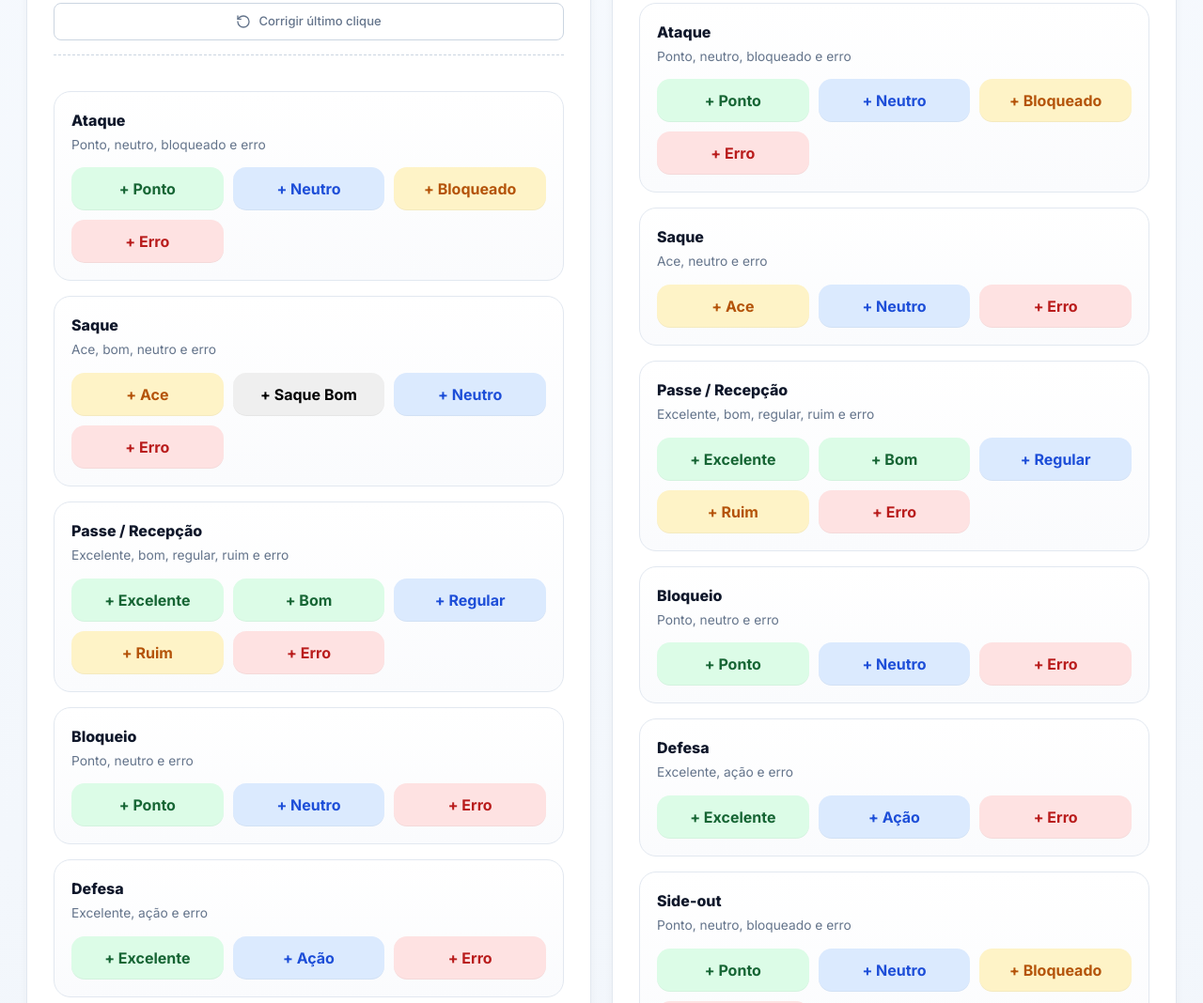
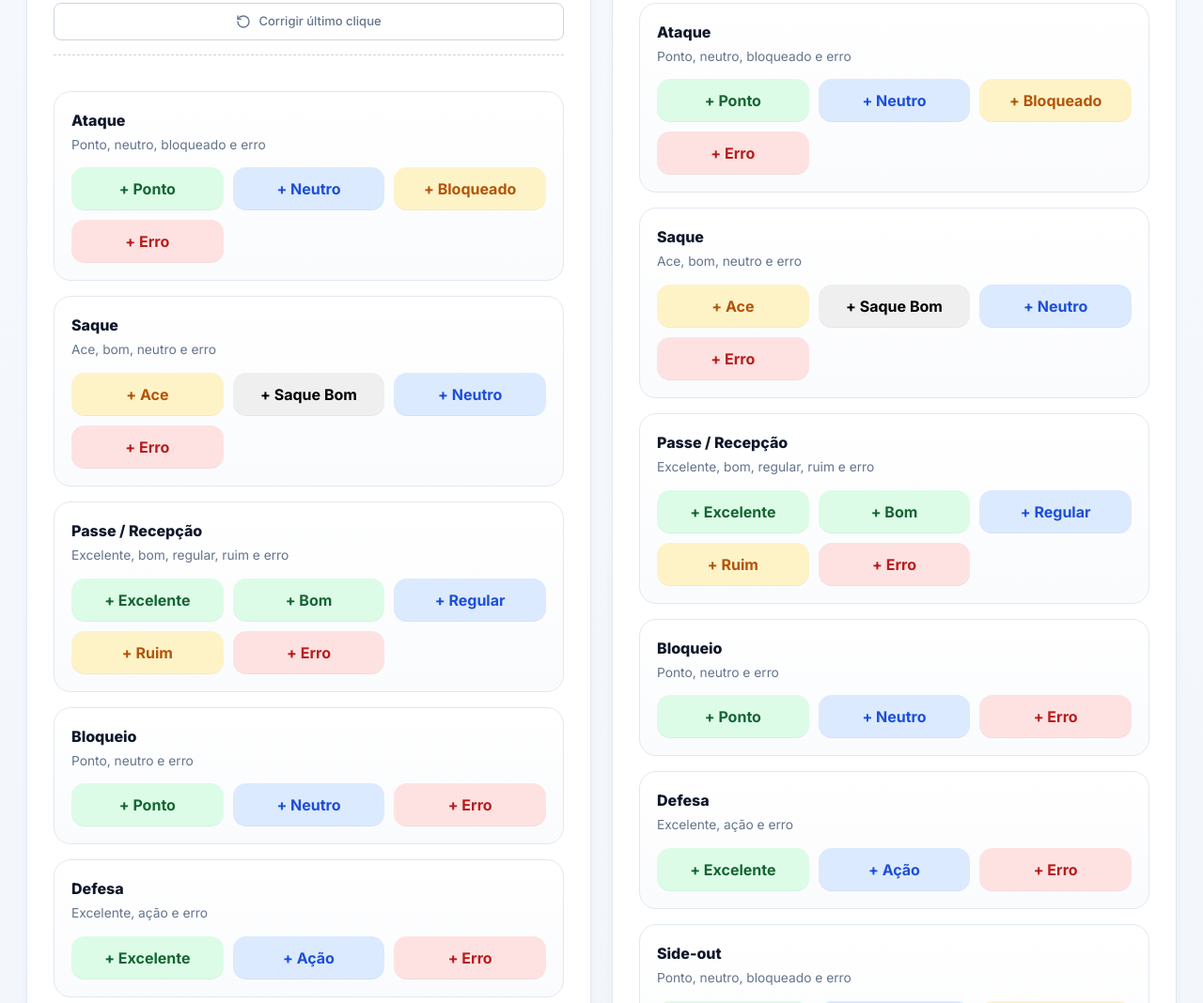
Before and after one commit to juanlimadev-rgb/analise-esportiva-Frontend, a plain HTML site: page index.html in a window 1280 px wide. Shown: the part 993-2061 px from the top of the page at 94% size. Drawn offline with Linux system fonts and the light colour scheme; no server answers; sample sign-in values are in the browser's storage.

Commit message:
Estiliza botão saque bom

```diff
--- a/index.html
+++ b/index.html
@@ -630,7 +630,7 @@
           <div class="fundamento-card">
             <div class="fundamento-title">
               <h3>Saque</h3>
-              <span>Ace, neutro e erro</span>
+              <span>Ace, bom, neutro e erro</span>
             </div>
 
             <div class="fundamento-buttons">
@@ -643,6 +643,18 @@
                 data-resultado="ace"
               >
                 + Ace
+              </button>
+
+              <!-- 🔥 NOVO BOTÃO -->
+              <button
+                class="action-btn good"
+                type="button"
+                data-atleta="1"
+                data-set-selector="set_atleta1"
+                data-fundamento="saque"
+                data-resultado="bom"
+              >
+                + Saque Bom
               </button>
 
               <button
```
